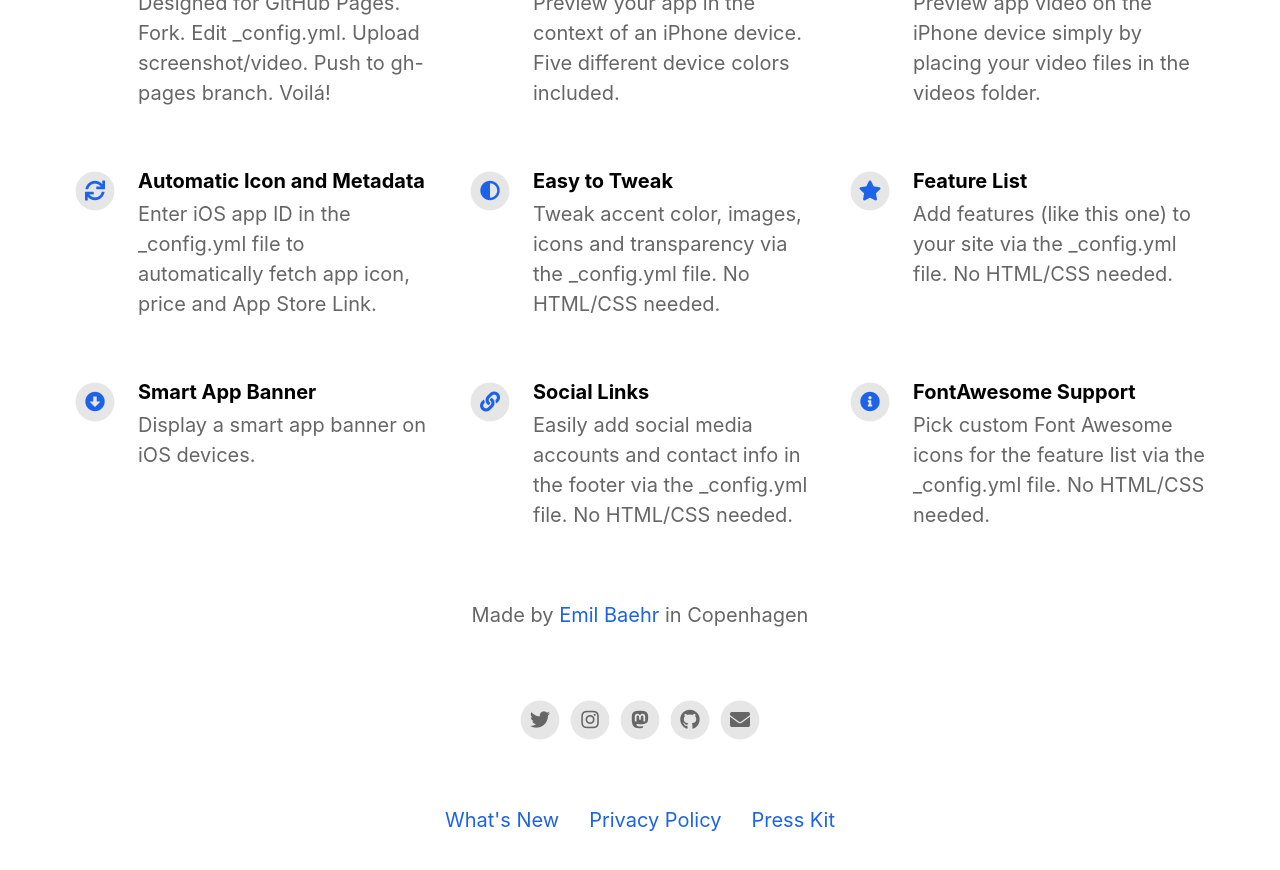
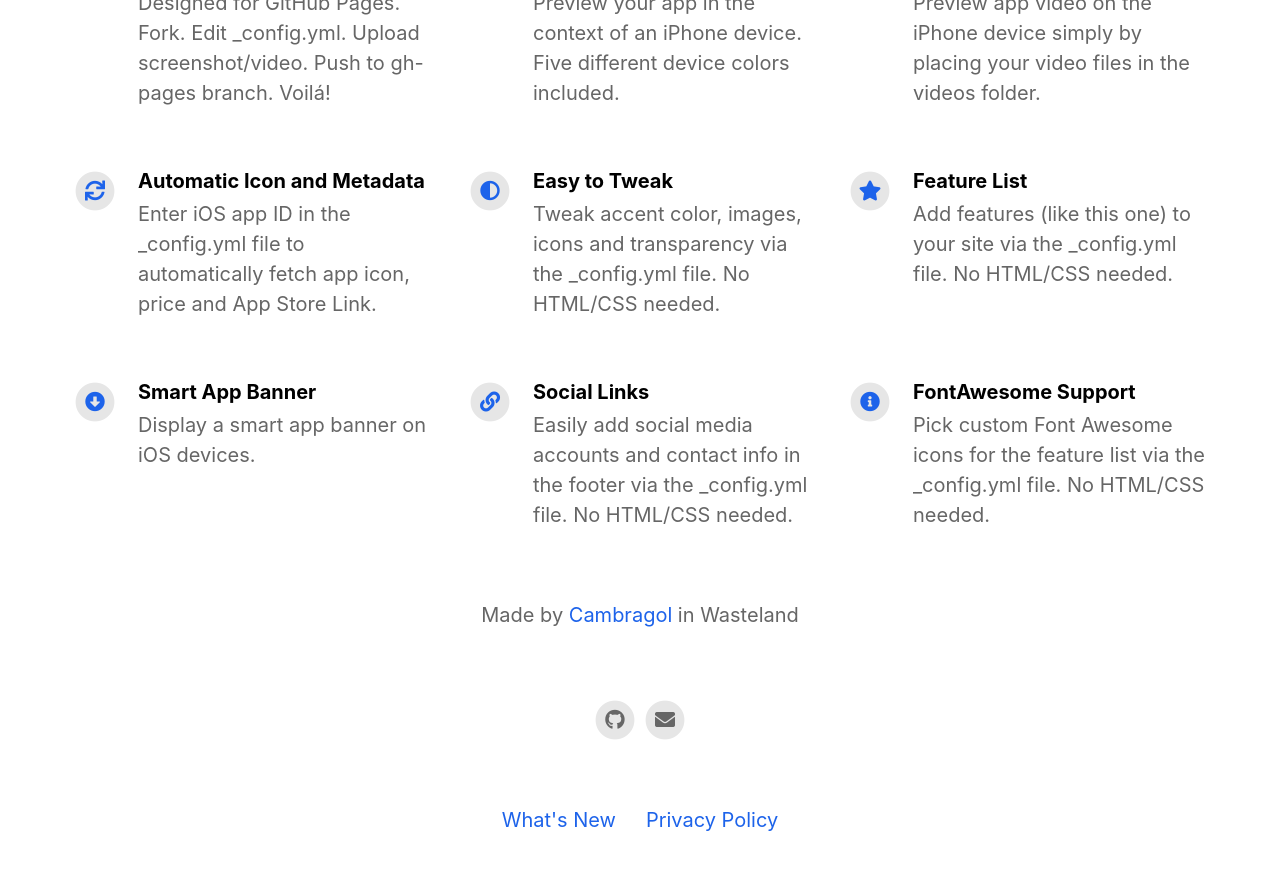
Before and after one commit to cambragol/fallout-fission, a Jekyll site: the page built from index.html, in a window 1280 px wide and 900 px high, scrolled down 1124 px. Shown: the top 870 px of the window. Built offline with Jekyll 4.4.1, drawn with Linux system fonts in a browser that asks for light colours; nearby versions of some CDN libraries.

Commit message:
Update _config.yml

```diff
--- a/_config.yml
+++ b/_config.yml
@@ -7,7 +7,7 @@ ios_app_country                           : us
 
 appstore_link                             :                                           # Automatically populates if not set and if iOS app ID is set. Otherwise enter manually.
 playstore_link                            :                                           # Enter Google Play Store URL.
-presskit_download_link                    : https://emilbaehr.com                                          # Enter a link to downloadable file or (e.g. public Dropbox link to a .zip file).
+presskit_download_link                    : # https://emilbaehr.com                                          # Enter a link to downloadable file or (e.g. public Dropbox link to a .zip file).
                                                                                       # Or upload your press kit file to assets and set path accordingly (e.g. "assets/your_press_kit.zip").
 
 app_icon                                  : assets/Fission_Mac_Icon.png                      # Automatically populates if not set and if iOS app ID is set.  Otherwise enter path to icon file manually.
@@ -20,18 +20,18 @@ enable_smart_app_banner                   : true
 
 
 # Information About Yourself
-your_name                                 : Emil Baehr
-your_link                                 : https://emilbaehr.com
-your_city                                 : Copenhagen
-email_address                             : emil.baehr@gmail.com
+your_name                                 : Cambragol
+your_link                                 : https://github.com/cambragol
+your_city                                 : Wasteland
+email_address                             : cambragol@protonmail.com
 linkedin_username                         :
 linkedin_company                          :
 facebook_username                         :
-instagram_username                        : ebaehr
-twitter_username                          : ebaehr
-github_username                           : emilbaehr
+instagram_username                        :
+twitter_username                          :
+github_username                           : cambragol
 youtube_username                          :
-mastodon_link                             : https://mastodon.social/@ebaehr
+mastodon_link                             :
 
 
 
```
